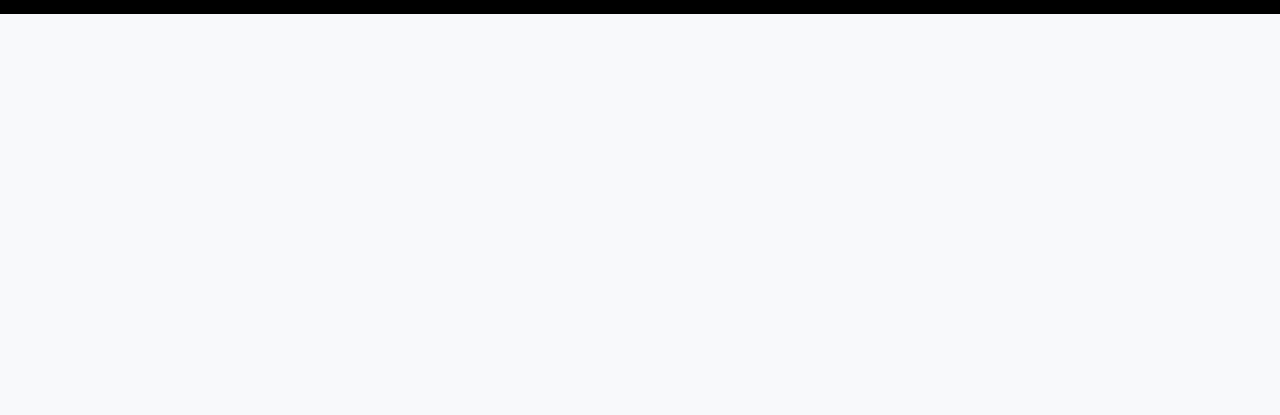
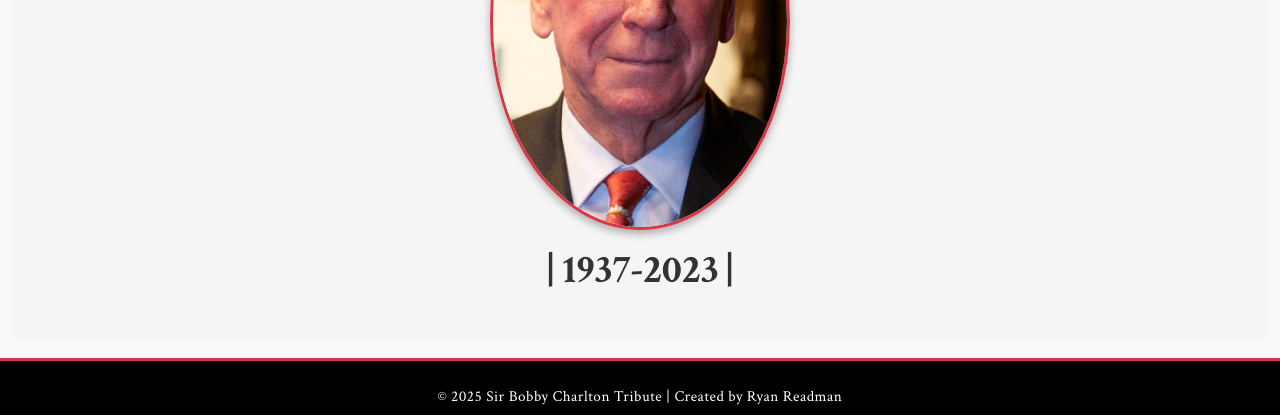
Before and after one commit to ryanreadman/bobby-charlton-history-site, a plain HTML site: page index.html in a window 1280 px wide. Shown: the part 841-1256 px from the top of the page. Before the commit the page ends 855 px from the top, so only its background shows below. Drawn offline with nearby package versions, Linux system fonts and the light colour scheme.

Commit message:
Add tribute image to homepage with bordered section

```diff
--- a/assets/css/style.css
+++ b/assets/css/style.css
@@ -63,6 +63,22 @@
   color: #ffffff;
 }
 
+main {
+  border-top: 3px solid #dc3545;
+}
+
+/* Tribute Image */
+#tribute img {
+    border: 3px solid #dc3545; /* red border to match theme */
+    box-shadow: 0 4px 8px rgba(0, 0, 0, 0.3); /* subtle shadow for depth */
+}
+
+#tribute {
+    background-color: #f5f5f5; /* light grey background for contrast */
+    padding: 2rem;
+    border-radius: 10px;
+}
+
 /* Global Body Text */
 body {
   font-family: 'Crimson Text', 'Georgia', serif;
--- a/index.html
+++ b/index.html
@@ -18,6 +18,7 @@
         <!-- Custom CSS -->
         <link rel="stylesheet" href="assets/css/style.css">
     </head>
+
     <body class="d-flex flex-column min-vh-100">
 
     <nav class="navbar navbar-expand-md navbar-dark bg-black fixed-top" aria-label="Main navigation">
@@ -56,26 +57,27 @@
 
             <section id="introduction" class="text-center mb-4">
                 <h2 class="mb-3">A Life Beyond Football</h2>
-                <p>
-                Sir Bobby Charlton, born in Ashington in the North East of England, was not only one of the greatest footballers
+                    <p>Sir Bobby Charlton, born in Ashington in the North East of England, was not only one of the greatest footballers
                     of all time but also a symbol of resilience, sportsmanship, and integrity. From surviving the Munich Air Disaster
                     in 1958 to winning the Ballon D'or and lifting both the European Cup with Manchester United and the World Cup
                     with England, his journey embodies courage and excellence.
                     </p>
-                <p>
-                Discover the key moments that defined his career in this <a href="timeline.html">timeline</a>, the historic triumphs with club and country, and the continuing influence of his work in football and charity.
+                    <p>Discover the key moments that defined his career in this <a href="timeline.html">timeline</a>, the historic triumphs with club and country, and the continuing influence of his work in football and charity.
                     </p>
-                <p>
-                This website is a tribute to his remarkable life — celebrating his achievements on the pitch, his contributions
+                    <p>This website is a tribute to his remarkable life — celebrating his achievements on the pitch, his contributions
                     beyond it, and the <a href="about.html">legacy</a> he leaves behind for future generations.
                     </p>
             </section>
         </div>
-
     </header>
 
-        <main class="flex-grow-1 container text-center my-5 pt-5">
-
+    <main class="flex-grow-1 container-fluid text-center">
+        <section id="tribute" class="container-fluid text-center my-3">
+            <img src="/assets/css/images/bobby-charlton-portrait.webp" alt="Sir Bobby Charlton Portrait" class="img-fluid mx-auto d-block mb-3 rounded-circle" width="300">
+            <p class="fw-bold display-6">
+            | 1937-2023 |
+            </p>
+        </section>
     </main>
 
     <footer class="bg-black text-center text-white py-4 mt-auto">
```
Also changed, not shown: assets/css/images/bobby-charlton-portrait.webp (added). Lines whose indentation alone changed are shown as unchanged.
